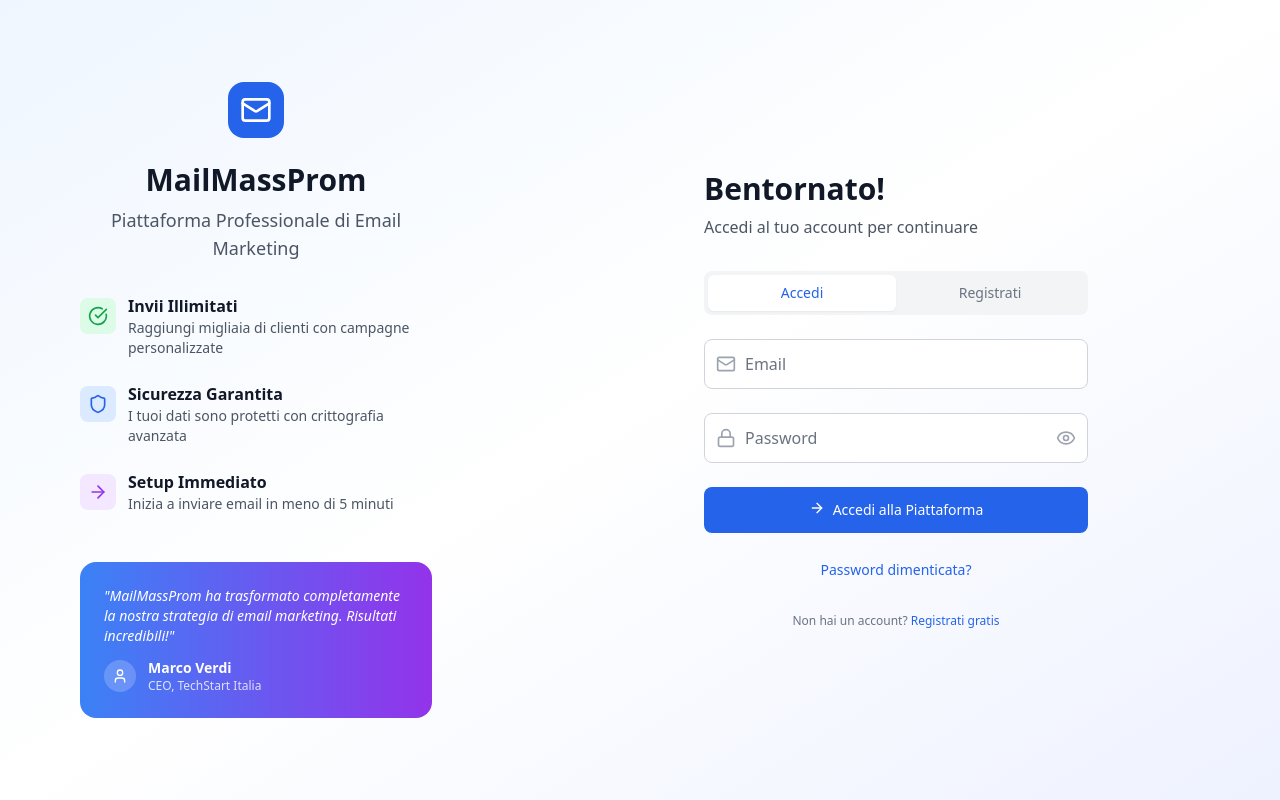
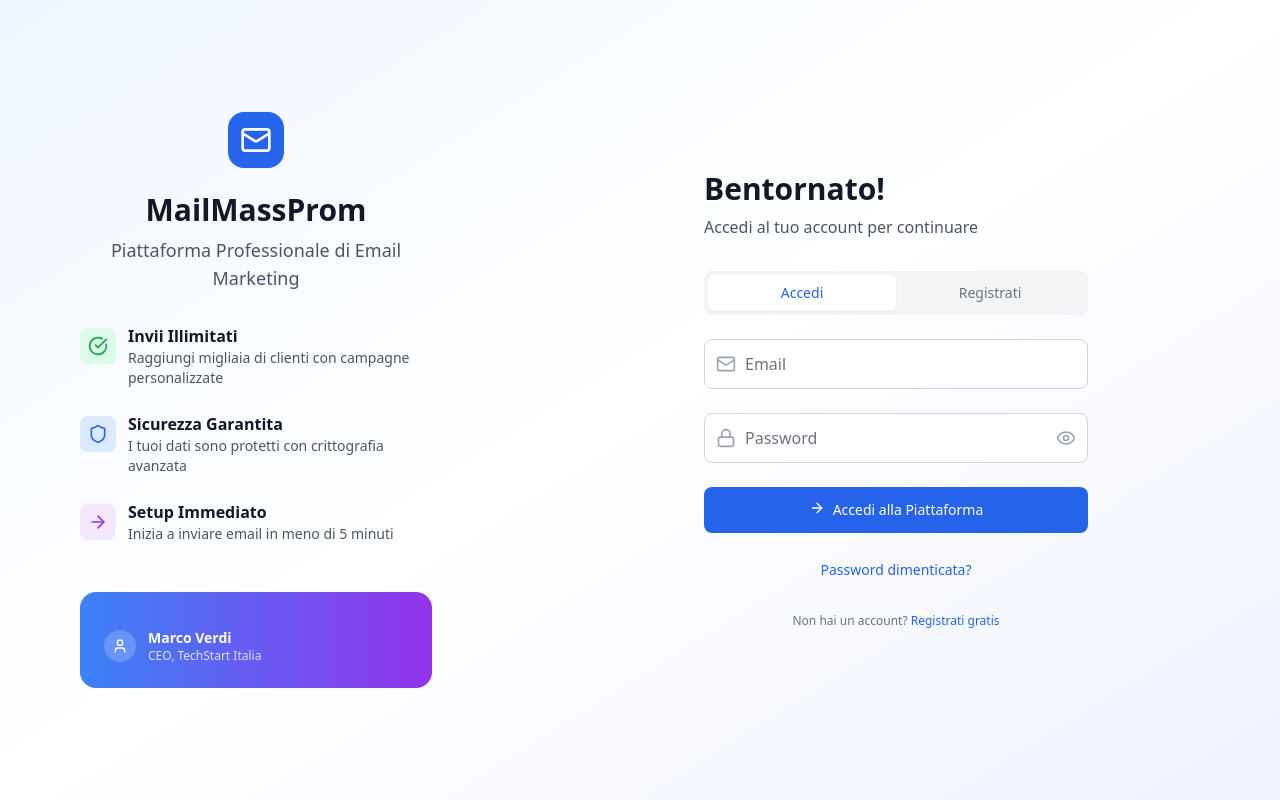
Before and after one commit to busyh-dev/MailMassProm, a Next.js app: page /test-login in a window 1280 px wide. Built offline with nearby package versions, Linux system fonts and the light colour scheme; no server answers.

Commit message:
Fix escaped quotes in test-login

```diff
--- a/pages/test-login.js
+++ b/pages/test-login.js
@@ -207,7 +207,7 @@ const LoginTestPage = () => {
 
             <div className="mt-12 p-6 bg-gradient-to-r from-blue-500 to-purple-600 rounded-2xl text-white">
               <blockquote className="text-sm italic mb-3">
-                "MailMassProm ha trasformato completamente la nostra strategia di email marketing. Risultati incredibili!"
+                {/* "MailMassProm ha trasformato completamente la nostra strategia di email marketing. Risultati incredibili!" */}
               </blockquote>
               <div className="flex items-center">
                 <div className="w-8 h-8 bg-white bg-opacity-20 rounded-full flex items-center justify-center mr-3">
```
